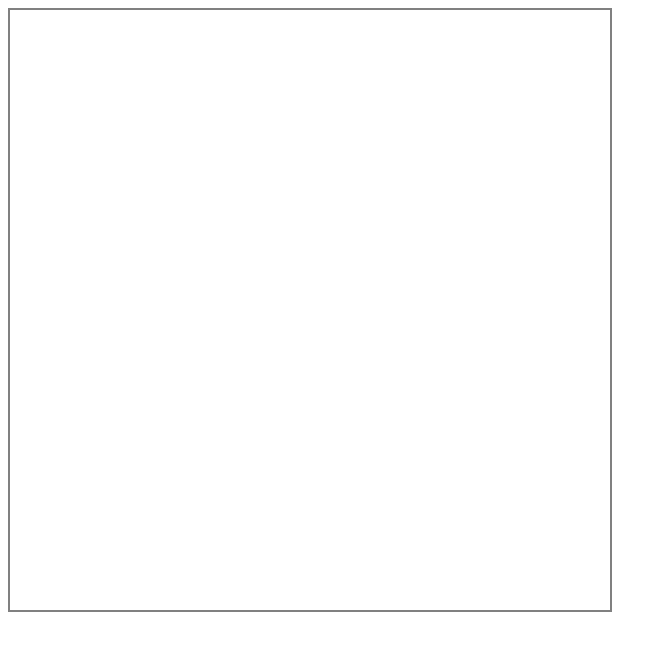
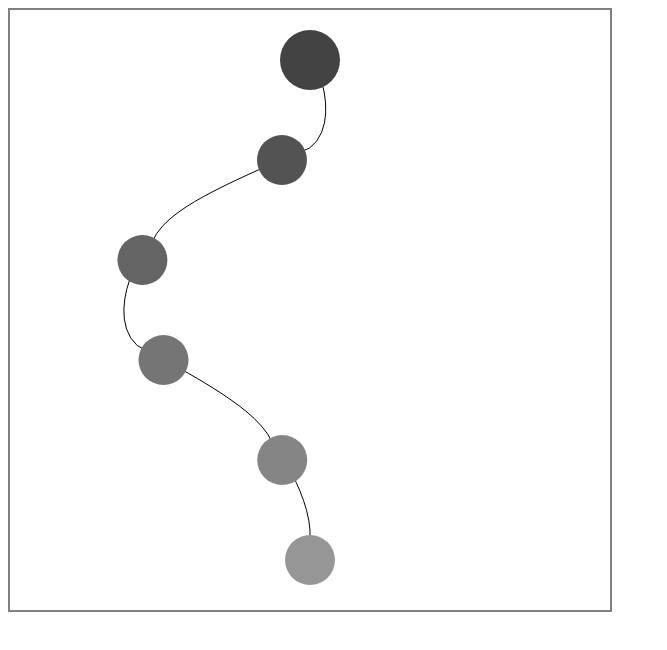
Before and after one commit to Woodside-HS/AA2022_Al_Gore_Ithm, a plain HTML site: page MainWorld/index.html in a window 1280 px wide. Shown: the whole page, without its empty margins (0-667 px from the left). Drawn offline with Linux system fonts and the light colour scheme.

Commit message:
basic map structure

```diff
--- a/MainWorld/index.html
+++ b/MainWorld/index.html
@@ -7,6 +7,7 @@
     <script src="../Models/jsvector.js"></script>
     <script src="../Models/color.js"></script>
     <script src="main.js"></script>
+    <script src="levelicon.js"></script>
   </head>
 
   <body>
--- /dev/null
+++ b/MainWorld/levelicon.js
@@ -0,0 +1,14 @@
+function LevelIcon(ctx,x,y,clr,rad,label){
+  this.ctx = ctx;
+  this.pos = new JSVector(x,y);
+  this.clr = clr;
+  this.rad = rad;
+  this.text = label;
+}
+
+LevelIcon.prototype.display = function(){
+  this.ctx.beginPath();
+  this.ctx.arc(this.pos.x,this.pos.y,this.rad,0,Math.PI*2);
+  this.ctx.fillStyle = this.clr.toString();
+  this.ctx.fill();
+}
--- a/MainWorld/main.js
+++ b/MainWorld/main.js
@@ -1,19 +1,70 @@
 window.addEventListener("load", init);
 
 var cnv,ctx;
+var levels;
 
 function init(){
   cnv = document.getElementById("cnv");
   ctx = cnv.getContext("2d");
 
+  levels = [];
+  var n = 6;
+  for(var i = 0;i<n;i++){
+    let rad = 25;
+    let dist = rad*4;
+    let x = cnv.width/2 + (Math.random()-0.5)*(cnv.width*0.75-2*rad);
+    let y = cnv.height/2 + dist*(n-1)/2.0 - i*dist;
+    let val = 150 - i/n*100;
+    let clr = new Color(val,val,val,1);
+    let label = "Level " + (i+1);
+    if(i==0||i==n-1) x = cnv.width/2;
+    if(i==n-1) rad*=1.2;
+    let level = new LevelIcon(ctx,x,y,clr,rad,label)
+    levels.push(level);
+  }
+
   animate();
 }
 
 function animate(){
+  ctx.clearRect(0,0,cnv.width,cnv.height);
+
   update();
+
   requestAnimationFrame(animate);
 }
 
 function update(){
+  display();
+}
 
+function display(){
+  let acc = 5;
+  let vel = new JSVector(0,-acc*2);
+  for(var i = 0;i<levels.length-1;i++){
+    let level = levels[i];
+
+    let pos = new JSVector(level.pos.x,level.pos.y);
+    while(pos.distance(levels[i+1].pos)>vel.getMagnitude()){
+      let prevPos = new JSVector(pos.x,pos.y);
+
+      if(pos.distance(levels[i].pos)>levels[i].rad){
+        let velDelta = JSVector.subGetNew(levels[i+1].pos,pos);
+        velDelta.setMagnitude(acc);
+        let mag = vel.getMagnitude();
+        vel.add(velDelta);
+        vel.setMagnitude(mag);
+      }
+      pos.add(vel);
+
+      ctx.beginPath();
+      ctx.moveTo(prevPos.x,prevPos.y);
+      ctx.lineTo(pos.x,pos.y);
+      ctx.strokestyle = "black";
+      ctx.stroke();
+    }
+
+    level.display();
+  }
+  if(levels.length>0) levels[levels.length-1].display();
 }
```
